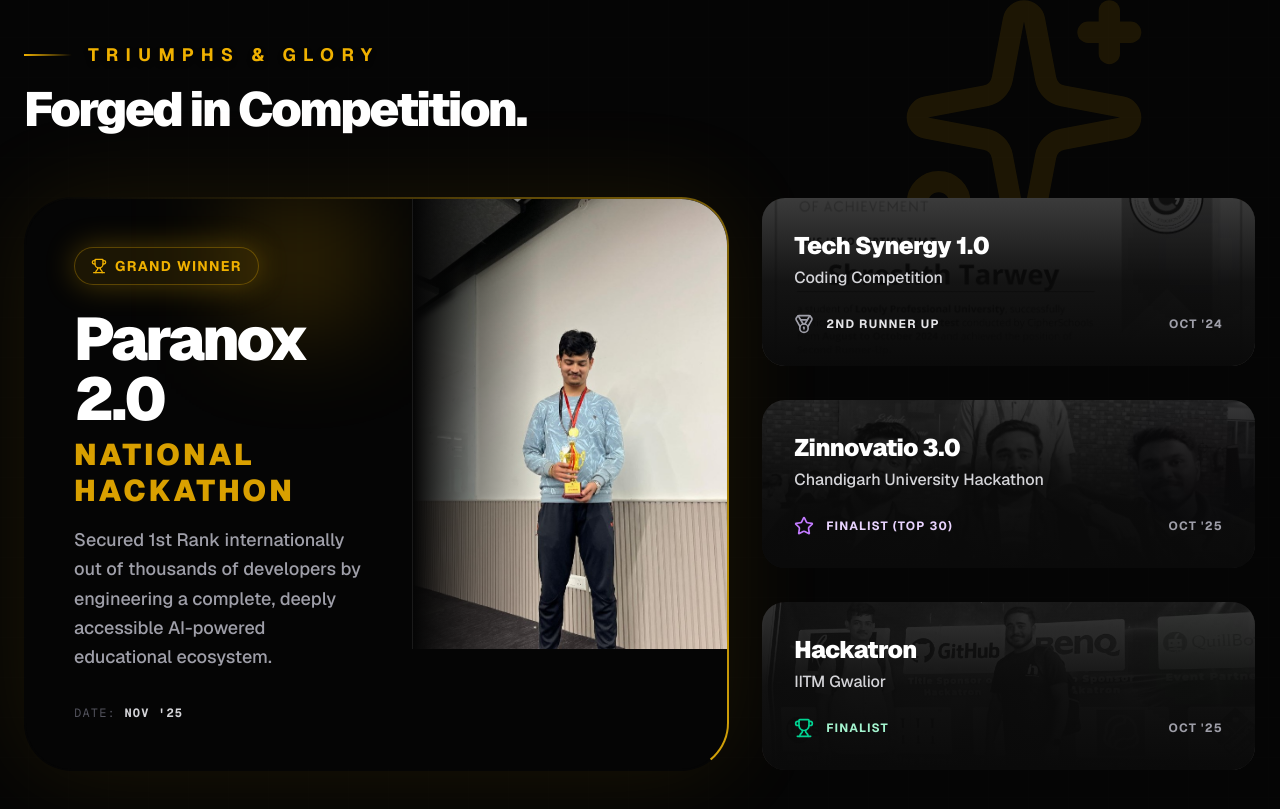
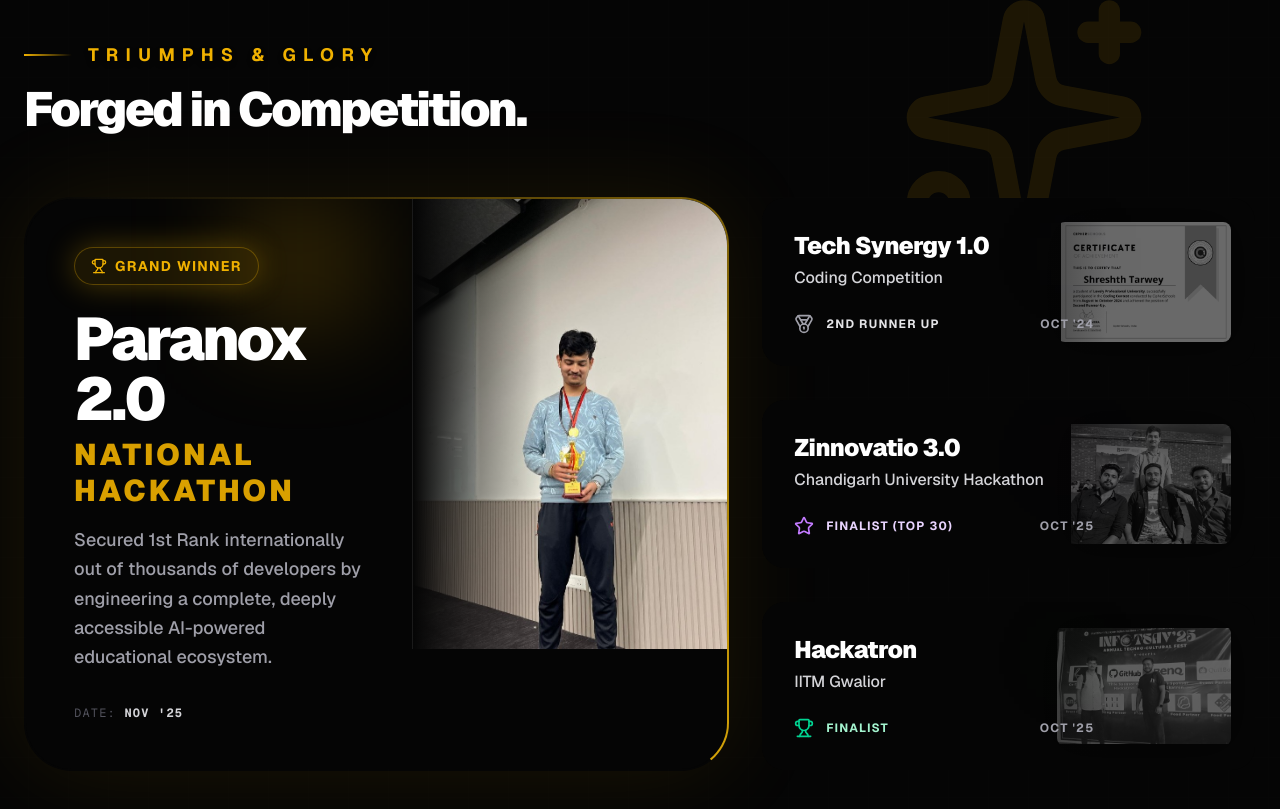
Before and after one commit to ShreshthTarwey/PortfolioWebApp, a Next.js app: page / in a window 1280 px wide. Shown: the part 5159-5968 px from the top of the page. Built offline with nearby package versions, Linux system fonts and the light colour scheme.

Commit message:
Feat: Achievement Re-Factored

```diff
--- a/src/components/achievements/Achievements.tsx
+++ b/src/components/achievements/Achievements.tsx
@@ -110,10 +110,15 @@ export default function Achievements() {
                  className="relative p-[1px] rounded-3xl overflow-hidden group h-full"
                >
                  <div className={`absolute -inset-[200%] bg-[conic-gradient(from_0deg,transparent_0_70%,rgba(168,162,158,0.8)_100%)] animate-[spin_2s_linear_infinite] opacity-0 group-hover:opacity-100 transition-opacity duration-500`} />
-                 <div className="relative w-full h-full bg-[#0a0a0a] rounded-[calc(1.5rem-1px)] p-6 md:p-8 flex flex-col justify-center z-10 group-hover:bg-zinc-900 transition-all duration-500 overflow-hidden">
-                    <img src="/techsynergy.png" alt="Tech Synergy 1.0" className="absolute inset-0 w-full h-full object-cover opacity-20 group-hover:opacity-40 transition-all duration-500 group-hover:scale-105 z-0 mix-blend-luminosity hover:mix-blend-normal" />
-                    <div className="absolute inset-0 bg-gradient-to-t from-[#0a0a0a] via-[#0a0a0a]/80 to-transparent z-10 pointer-events-none" />
-                    <div className="relative z-20">
+                 <div className="relative w-full h-full bg-[#050505] rounded-[calc(1.5rem-1px)] p-6 md:p-8 flex flex-col justify-center z-10 transition-all duration-500 overflow-hidden">
+                    {/* Uncropped Floating Image */}
+                    <div className="absolute inset-y-0 right-0 w-[50%] md:w-[45%] p-4 md:p-6 opacity-40 mix-blend-luminosity group-hover:mix-blend-normal group-hover:opacity-100 transition-all duration-700 z-0 flex justify-end items-center pointer-events-none">
+                      <img src="/techsynergy.png" alt="Tech Synergy 1.0" className="w-full h-full object-contain object-right group-hover:scale-110 group-hover:rotate-2 transition-transform duration-700 drop-shadow-[0_0_20px_rgba(0,0,0,1)] rounded-lg" />
+                    </div>
+                    {/* Seamless Fade Gradient */}
+                    <div className="absolute inset-0 bg-gradient-to-r from-[#050505] via-[#050505]/90 to-transparent z-10 pointer-events-none w-[70%]" />
+
+                    <div className="relative z-20 w-[100%] md:w-[70%]">
                       <div className="absolute -right-10 -top-10 w-32 h-32 bg-zinc-400/10 blur-[50px] opacity-10 group-hover:opacity-100 transition-opacity duration-700"></div>
                       <h4 className="text-2xl font-black text-white mb-1 tracking-tight group-hover:translate-x-2 transition-transform duration-500">Tech Synergy 1.0</h4>
                       <p className="text-zinc-300 font-medium text-sm md:text-base group-hover:translate-x-2 transition-transform duration-500 delay-75">Coding Competition</p>
@@ -135,10 +140,15 @@ export default function Achievements() {
                  className="relative p-[1px] rounded-3xl overflow-hidden group h-full"
                >
                  <div className={`absolute -inset-[200%] bg-[conic-gradient(from_0deg,transparent_0_70%,rgba(147,51,234,0.8)_100%)] animate-[spin_2.5s_linear_infinite] opacity-0 group-hover:opacity-100 transition-opacity duration-500`} />
-                 <div className="relative w-full h-full bg-[#0a0a0a] rounded-[calc(1.5rem-1px)] p-6 md:p-8 flex flex-col justify-center z-10 group-hover:bg-purple-950/40 transition-all duration-500 overflow-hidden">
-                    <img src="/zinnovatio.jpg" alt="Zinnovatio 3.0" className="absolute inset-0 w-full h-full object-cover opacity-20 group-hover:opacity-40 transition-all duration-700 group-hover:scale-105 z-0 mix-blend-luminosity hover:mix-blend-normal" />
-                    <div className="absolute inset-0 bg-gradient-to-t from-[#0a0a0a] via-[#0a0a0a]/80 to-transparent z-10 pointer-events-none" />
-                    <div className="relative z-20">
+                 <div className="relative w-full h-full bg-[#050505] rounded-[calc(1.5rem-1px)] p-6 md:p-8 flex flex-col justify-center z-10 group-hover:bg-purple-950/20 transition-all duration-500 overflow-hidden">
+                    {/* Uncropped Floating Image */}
+                    <div className="absolute inset-y-0 right-0 w-[50%] md:w-[45%] p-4 md:p-6 opacity-40 mix-blend-luminosity group-hover:mix-blend-normal group-hover:opacity-100 transition-all duration-700 z-0 flex justify-end items-center pointer-events-none">
+                      <img src="/zinnovatio.jpg" alt="Zinnovatio 3.0" className="w-full h-full object-contain object-right group-hover:scale-110 group-hover:-rotate-2 transition-transform duration-700 drop-shadow-[0_0_20px_rgba(0,0,0,1)] rounded-lg" />
+                    </div>
+                    {/* Seamless Fade Gradient */}
+                    <div className="absolute inset-0 bg-gradient-to-r from-[#050505] via-[#050505]/90 to-transparent z-10 pointer-events-none w-[70%]" />
+
+                    <div className="relative z-20 w-[100%] md:w-[70%]">
                       <div className="absolute -right-10 -top-10 w-32 h-32 bg-purple-500/10 blur-[50px] opacity-10 group-hover:opacity-100 transition-opacity duration-700"></div>
                       <h4 className="text-2xl font-black text-white mb-1 tracking-tight group-hover:translate-x-2 transition-transform duration-500">Zinnovatio 3.0</h4>
                       <p className="text-zinc-300 font-medium text-sm md:text-base group-hover:translate-x-2 transition-transform duration-500 delay-75">Chandigarh University Hackathon</p>
@@ -160,10 +170,15 @@ export default function Achievements() {
                  className="relative p-[1px] rounded-3xl overflow-hidden group h-full"
                >
                  <div className={`absolute -inset-[200%] bg-[conic-gradient(from_0deg,transparent_0_70%,rgba(16,185,129,0.8)_100%)] animate-[spin_3s_linear_infinite] opacity-0 group-hover:opacity-100 transition-opacity duration-500`} />
-                 <div className="relative w-full h-full bg-[#0a0a0a] rounded-[calc(1.5rem-1px)] p-6 md:p-8 flex flex-col justify-center z-10 group-hover:bg-emerald-950/40 transition-all duration-500 overflow-hidden">
-                    <img src="/hackatron.jpg" alt="Hackatron IITM Gwalior" className="absolute inset-0 w-full h-full object-cover opacity-20 group-hover:opacity-40 transition-all duration-700 group-hover:scale-105 z-0 mix-blend-luminosity hover:mix-blend-normal" />
-                    <div className="absolute inset-0 bg-gradient-to-t from-[#0a0a0a] via-[#0a0a0a]/80 to-transparent z-10 pointer-events-none" />
-                    <div className="relative z-20">
+                 <div className="relative w-full h-full bg-[#050505] rounded-[calc(1.5rem-1px)] p-6 md:p-8 flex flex-col justify-center z-10 group-hover:bg-emerald-950/20 transition-all duration-500 overflow-hidden">
+                    {/* Uncropped Floating Image */}
+                    <div className="absolute inset-y-0 right-0 w-[50%] md:w-[45%] p-4 md:p-6 opacity-40 mix-blend-luminosity group-hover:mix-blend-normal group-hover:opacity-100 transition-all duration-700 z-0 flex justify-end items-center pointer-events-none">
+                      <img src="/hackatron.jpg" alt="Hackatron IITM Gwalior" className="w-full h-full object-contain object-right group-hover:scale-110 group-hover:rotate-1 transition-transform duration-700 drop-shadow-[0_0_20px_rgba(0,0,0,1)] rounded-lg" />
+                    </div>
+                    {/* Seamless Fade Gradient */}
+                    <div className="absolute inset-0 bg-gradient-to-r from-[#050505] via-[#050505]/90 to-transparent z-10 pointer-events-none w-[70%]" />
+
+                    <div className="relative z-20 w-[100%] md:w-[70%]">
                       <div className="absolute -right-10 -top-10 w-32 h-32 bg-emerald-500/10 blur-[50px] opacity-10 group-hover:opacity-100 transition-opacity duration-700"></div>
                       <h4 className="text-2xl font-black text-white mb-1 tracking-tight group-hover:translate-x-2 transition-transform duration-500">Hackatron</h4>
                       <p className="text-zinc-300 font-medium text-sm md:text-base group-hover:translate-x-2 transition-transform duration-500 delay-75">IITM Gwalior</p>
```
